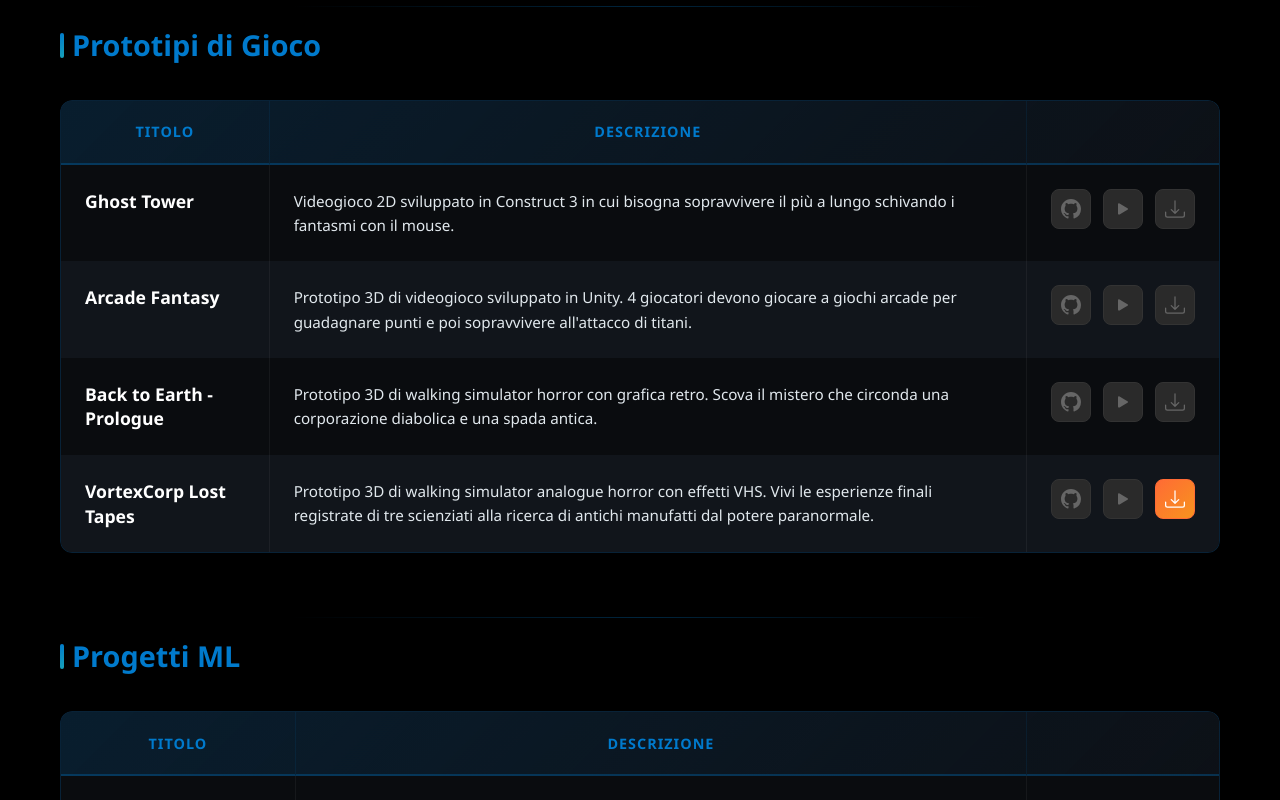
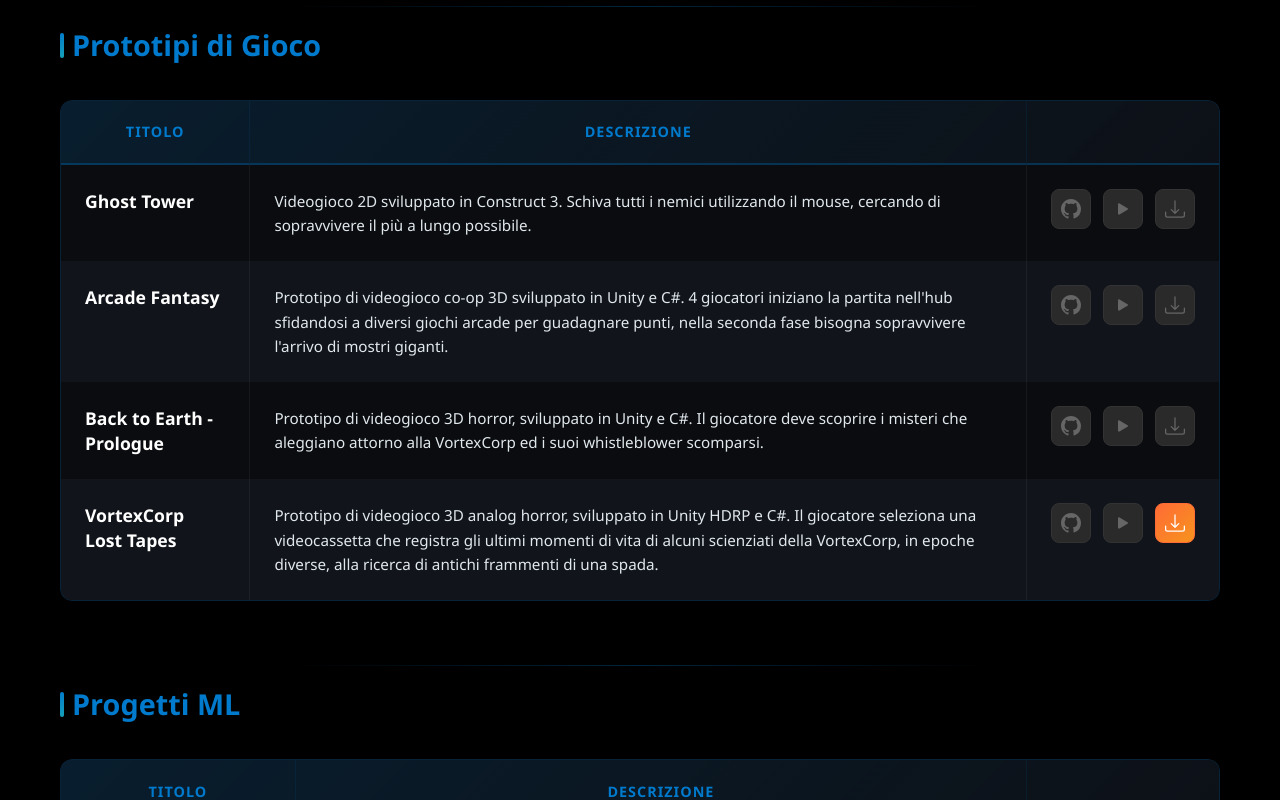
Before and after one commit to Lukeino/Website, a React (Vite) app: page /all-projects in a window 1280 px wide. Shown: the part 526-1326 px from the top of the page. Built offline with nearby package versions, Linux system fonts and the light colour scheme.

Commit message:
Cambiate descrizioni dei prototipi di gioco, rendendole più accurate

```diff
--- a/src/contexts/LanguageContext.jsx
+++ b/src/contexts/LanguageContext.jsx
@@ -104,10 +104,10 @@
     medievaliaDesc: "Un videogioco testuale scritto in Python che sfrutta la tecnologia Q-Learning per il boss finale.",
 
     // Game Prototypes descriptions
-    ghostTowerDesc: "Videogioco 2D sviluppato in Construct 3 in cui bisogna sopravvivere il più a lungo schivando i fantasmi con il mouse.",
-    arcadeFantasyDesc: "Prototipo 3D di videogioco sviluppato in Unity. 4 giocatori devono giocare a giochi arcade per guadagnare punti e poi sopravvivere all'attacco di titani.",
-    backToEarthDesc: "Prototipo 3D di walking simulator horror con grafica retro. Scova il mistero che circonda una corporazione diabolica e una spada antica.",
-    vortexCorpDesc: "Prototipo 3D di walking simulator analogue horror con effetti VHS. Vivi le esperienze finali registrate di tre scienziati alla ricerca di antichi manufatti dal potere paranormale.",
+    ghostTowerDesc: "Videogioco 2D sviluppato in Construct 3. Schiva tutti i nemici utilizzando il mouse, cercando di sopravvivere il più a lungo possibile.",
+    arcadeFantasyDesc: "Prototipo di videogioco co-op 3D sviluppato in Unity e C#. 4 giocatori iniziano la partita nell'hub sfidandosi a diversi giochi arcade per guadagnare punti, nella seconda fase bisogna sopravvivere l'arrivo di mostri giganti.",
+    backToEarthDesc: "Prototipo di videogioco 3D horror, sviluppato in Unity e C#. Il giocatore deve scoprire i misteri che aleggiano attorno alla VortexCorp ed i suoi whistleblower scomparsi.",
+    vortexCorpDesc: "Prototipo di videogioco 3D analog horror, sviluppato in Unity HDRP e C#. Il giocatore seleziona una videocassetta che registra gli ultimi momenti di vita di alcuni scienziati della VortexCorp, in epoche diverse, alla ricerca di antichi frammenti di una spada.",
 
     // ML Projects descriptions
     laptopPricePredictionDesc: "Sfruttando il Random Forest e la Regressione Lineare, prevede il prezzo di qualsiasi Laptop inserito, basandosi su un database.",
@@ -225,10 +225,10 @@
     medievaliaDesc: "A text-based video game written in Python that leverages Q-Learning technology for the final boss.",
 
     // Game Prototypes descriptions
-    ghostTowerDesc: "2D video game developed in Construct 3 where you must survive as long as possible by dodging ghosts with the mouse.",
-    arcadeFantasyDesc: "3D video game prototype developed in Unity. 4 players must play arcade games to earn points and then survive the attack of titans.",
-    backToEarthDesc: "3D prototype of horror walking simulator with retro graphics. Uncover the mystery surrounding a diabolical corporation and an ancient sword.",
-    vortexCorpDesc: "3D prototype of analogue horror walking simulator with VHS effects. Experience the final recorded experiences of three scientists searching for ancient artifacts with paranormal power.",
+    ghostTowerDesc: "2D video game developed in Construct 3. Dodge all enemies using the mouse, trying to survive as long as possible.",
+    arcadeFantasyDesc: "3D co-op video game prototype developed in Unity and C#. 4 players start the match in the hub challenging each other to various arcade games to earn points, in the second phase they must survive the arrival of giant monsters.",
+    backToEarthDesc: "3D horror video game prototype, developed in Unity and C#. The player must discover the mysteries surrounding VortexCorp and its missing whistleblowers.",
+    vortexCorpDesc: "3D analog horror video game prototype, developed in Unity HDRP and C#. The player selects a videotape that records the last moments of life of some VortexCorp scientists, in different eras, searching for ancient fragments of a sword.",
 
     // ML Projects descriptions
     laptopPricePredictionDesc: "Using Random Forest and Linear Regression, it predicts the price of any laptop entered, based on a database.",
```
